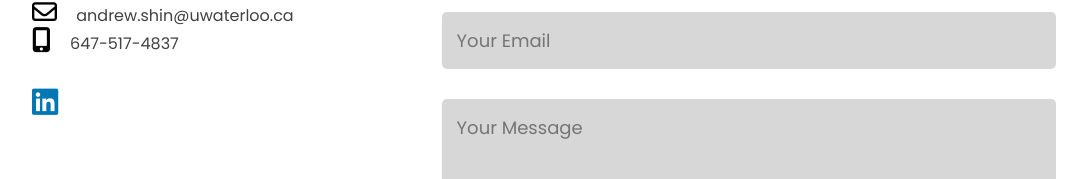
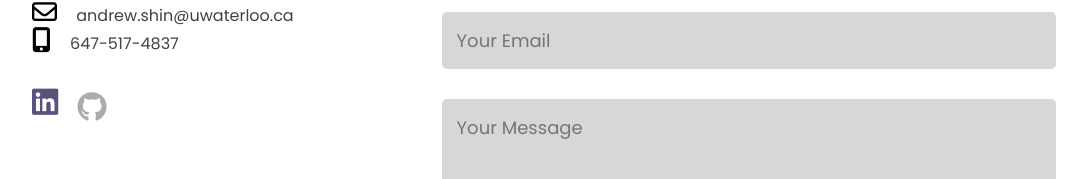
Before and after one commit to aandrewshin/Andrew-Website, a plain HTML site: page index.html in a window 1280 px wide. In both pictures the pointer is over the link 141 px from the left and 3728 px from the top of the page. Shown: the part 3620-3799 px from the top of the page, without its empty margins (96-1183 px from the left). Drawn offline with Linux system fonts and the light colour scheme.

Commit message:
new github

```diff
--- a/index.html
+++ b/index.html
@@ -171,6 +171,7 @@
                 <p><i class="fa-solid fa-mobile-screen-button"></i> 647-517-4837</p>
                 <div class="social-icons">
                     <a href="https://www.linkedin.com/in/andrewbshin/"><i class="fa-brands fa-linkedin"></i></a>
+                    <a href="https://github.com/aandrewshin"><i class="fa-brands fa-github"></i></a>
                 </div>
                 <a href="images/Andrew_Shin_Resume.pdf" download class="btn btn2">Download CV</a>
             </div>
--- a/style.css
+++ b/style.css
@@ -315,7 +315,7 @@ transform: scale(1.1);
 }
 
 .social-icons a:hover{
-    color: #0077b5;
+    color: #5c507e;
     transform: translateY(-5px);
     transition: 0.5s;
 }
```
